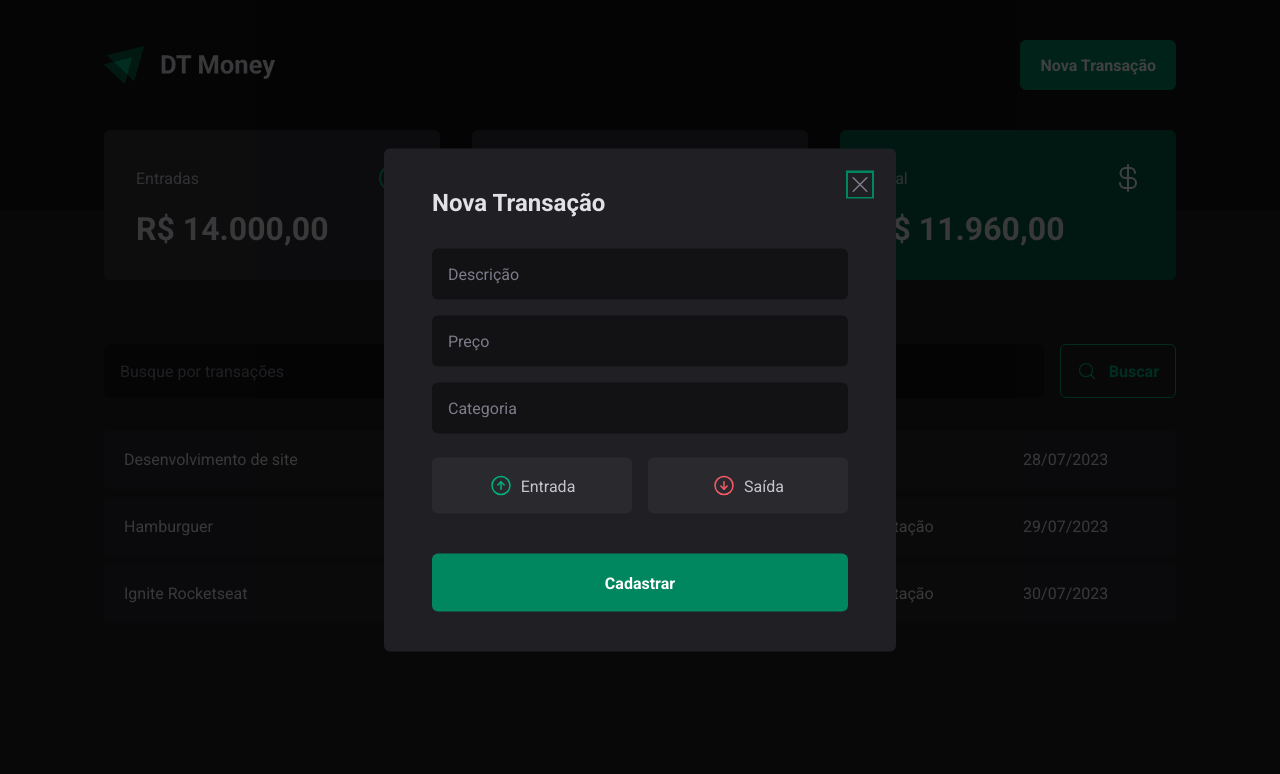
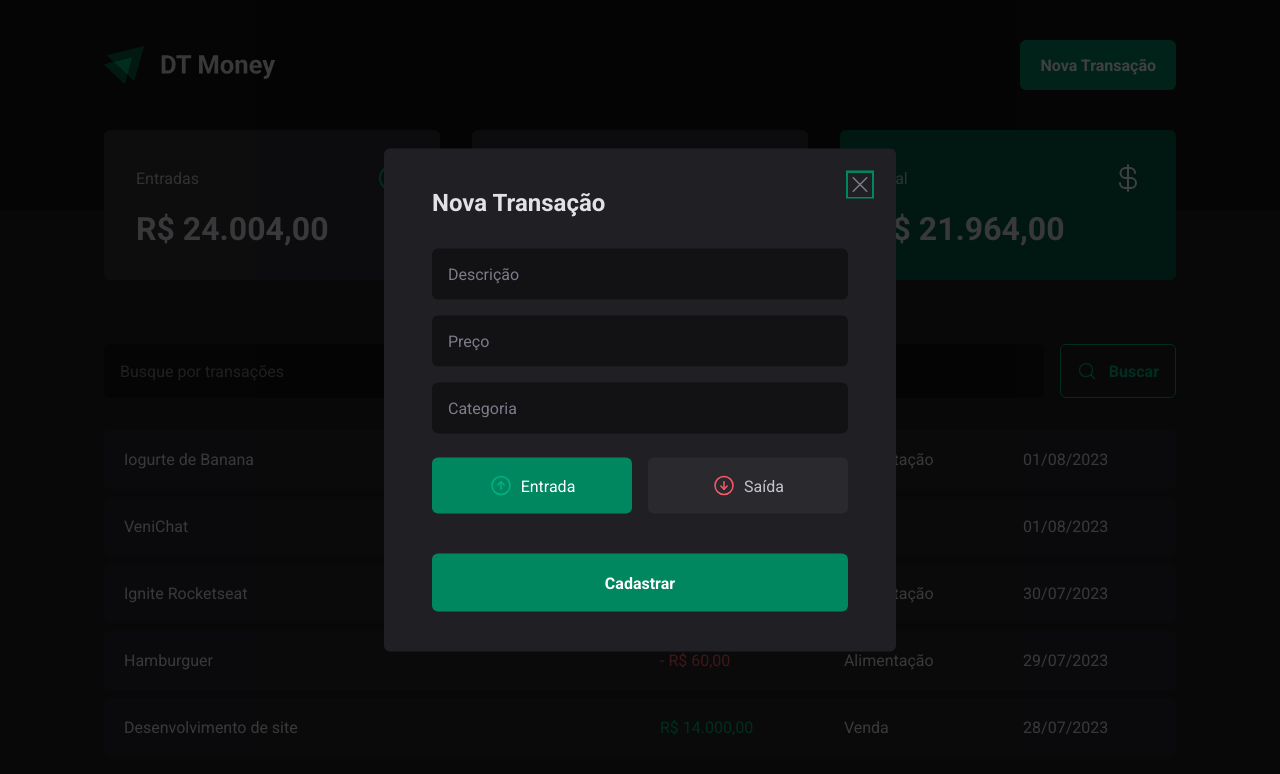
Before and after one commit to felipetassis/rocketseat-project-03, a React (Vite) app: page / in a window 1280 px wide. Both pictures are taken after a click on the button "Nova Transação". Shown: the top 774 px of the page. Built offline with nearby package versions, Linux system fonts and the light colour scheme; data requests are answered from the project's data file.

Commit message:
Configurando EsLint

```diff
--- a/server.json
+++ b/server.json
@@ -23,6 +23,22 @@
       "category": "Alimentação",
       "price": 1980,
       "createdAt": "2023-07-30T08:10:24.323Z"
+    },
+    {
+      "description": "VeniChat",
+      "category": "Venda",
+      "price": 10000,
+      "type": "income",
+      "createdAt": "2023-08-01T11:44:47.437Z",
+      "id": 4
+    },
+    {
+      "description": "Iogurte de Banana",
+      "category": "Alimentação",
+      "price": 4,
+      "type": "income",
+      "createdAt": "2023-08-01T12:14:17.736Z",
+      "id": 5
     }
   ]
 }
--- a/src/components/Header/styles.ts
+++ b/src/components/Header/styles.ts
@@ -1,5 +1,4 @@
 import styled from "styled-components";
-import * as Dialog from '@radix-ui/react-dialog';
 
 export const HeaderContainer = styled.header`
     background: ${props => props.theme["gray-900"]};
--- a/src/components/NewTransactionModal/index.tsx
+++ b/src/components/NewTransactionModal/index.tsx
@@ -3,31 +3,47 @@ import { ArrowCircleDown, ArrowCircleUp, X } from "phosphor-react";
 import * as z from 'zod';
 
 import { CloseButton, Content, Overlay, TransactionType, TransactionTypeButton } from "./styles";
-import { useForm } from "react-hook-form";
+import { Controller, useForm } from "react-hook-form";
 import { zodResolver } from "@hookform/resolvers/zod";
+import { useContext } from "react";
+import { TransactionsContext } from "../../contexts/TransactionsContext";
 
 const newTransactionFormSchema = z.object({
    description: z.string() ,
    price: z.number(),
    category: z.string(),
-//    type: z.enum(['income','outcome']),
+   type: z.enum(['income','outcome']),
 });
 
 type NewTransactionFormInputs = z.infer<typeof newTransactionFormSchema>;
 
 export function NewTransactionModal() {
+    const { createTransaction } = useContext(TransactionsContext);
+
     const {
+        control,
         register,
         handleSubmit,
         formState: { isSubmitting },
+        reset,
     } = useForm<NewTransactionFormInputs>({
         resolver: zodResolver(newTransactionFormSchema),
+        defaultValues: {
+            type: 'income',
+        }
     });
 
     async function handleCreateNewTransaction(data: NewTransactionFormInputs) {
-        await new Promise(resolve => setTimeout(resolve, 900));
+        const { description, price, category, type } = data;
 
-        console.log(data);
+        await createTransaction({
+            description,
+            price,
+            category,
+            type
+        })
+
+        reset();
     }
 
     return (
@@ -61,17 +77,28 @@ export function NewTransactionModal() {
                         {...register('category')}
                     />
 
-                    <TransactionType>
-                        <TransactionTypeButton variant="income" value="income">
+                    <Controller
+                        control={control}
+                        name="type"
+                        render={({ field }) => {
+                            return (
+                                <TransactionType
+                                    onValueChange={field.onChange}
+                                    value={field.value}
+                                >
+                                    <TransactionTypeButton variant="income" value="income" {...register('type')}>
                                         <ArrowCircleUp size={24}/>
                                         Entrada
                                     </TransactionTypeButton>
 
-                        <TransactionTypeButton variant="outcome" value="outcome">
+                                    <TransactionTypeButton variant="outcome" value="outcome" {...register('type')}>
                                         <ArrowCircleDown size={24}/>
                                         Saída
                                     </TransactionTypeButton>
                                 </TransactionType>
+                            )
+                        }}
+                    />
 
                     <button type="submit" disabled={isSubmitting}>Cadastrar</button>
                 </form>
@@ -79,4 +106,4 @@ export function NewTransactionModal() {
             </Content>
         </Dialog.Portal>
     );
-};
+}
--- a/src/components/Summary/index.tsx
+++ b/src/components/Summary/index.tsx
@@ -36,4 +36,4 @@ export function Summary() {
             </SummaryCard>
         </SummaryContainer>
     );
-};
+}
--- a/src/components/Summary/styles.ts
+++ b/src/components/Summary/styles.ts
@@ -18,7 +18,7 @@ export const SummaryContainer= styled.section`
 
 interface SummaryCardProps {
     variant?: 'green';
-};
+}
 
 export const SummaryCard = styled.div<SummaryCardProps>`
     background: ${props => props.theme["gray-600"]};
--- a/src/contexts/TransactionsContext.tsx
+++ b/src/contexts/TransactionsContext.tsx
@@ -8,16 +8,24 @@ interface Transaction {
     price: number;
     category: string;
     createdAt: string;
-};
+}
+
+interface CreateTransactionInput {
+    description: string;
+    price: number;
+    category: string;
+    type: 'income' | 'outcome';
+}
 
 interface TransactionContextType {
     transactions: Transaction[];
     fetchTransactions: (query?: string) => Promise<void>;
-};
+    createTransaction: (data: CreateTransactionInput) => Promise<void>;
+}
 
 interface TransactionsProviderProps {
     children: ReactNode;
-};
+}
 
 export const TransactionsContext = createContext({} as TransactionContextType);
 
@@ -27,12 +35,28 @@ export function TransactionsProvider({ children }: TransactionsProviderProps) {
     async function fetchTransactions(query?: string) {
         const response = await api.get('transactions', {
             params: {
+                _sort: 'createdAt',
+                _order: 'desc',
                 q: query,
             }
         })
 
         settransactions(response.data);
-    };
+    }
+
+    async function createTransaction(data: CreateTransactionInput) {
+        const { description, price, category, type } = data;
+
+        const response = await api.post('transactions', {
+            description,
+            category,
+            price,
+            type,
+            createdAt: new Date(),
+        });
+
+        settransactions(state => [response.data, ...state]);
+    }
 
     useEffect(() => {
         fetchTransactions();
@@ -42,8 +66,9 @@ export function TransactionsProvider({ children }: TransactionsProviderProps) {
         <TransactionsContext.Provider value={{
             transactions ,
             fetchTransactions,
+            createTransaction,
         }}>
             {children}
         </TransactionsContext.Provider>
     );
-};
+}
--- a/src/pages/Transactions/components/SearchForm/index.tsx
+++ b/src/pages/Transactions/components/SearchForm/index.tsx
@@ -25,7 +25,7 @@ export function SearchForm() {
 
     async function handleSearchTransactions(data: SearchFormInputs) {
         await fetchTransactions(data.query)
-    };
+    }
 
     return (
         <SearchFormContainer onSubmit={handleSubmit(handleSearchTransactions)}>
```
Also changed, not shown: package.json (+6 -3 lines), .eslintrc.json (added), 1 other file (tests, documents, lock files or other folders). Lines whose indentation alone changed are shown as unchanged.
